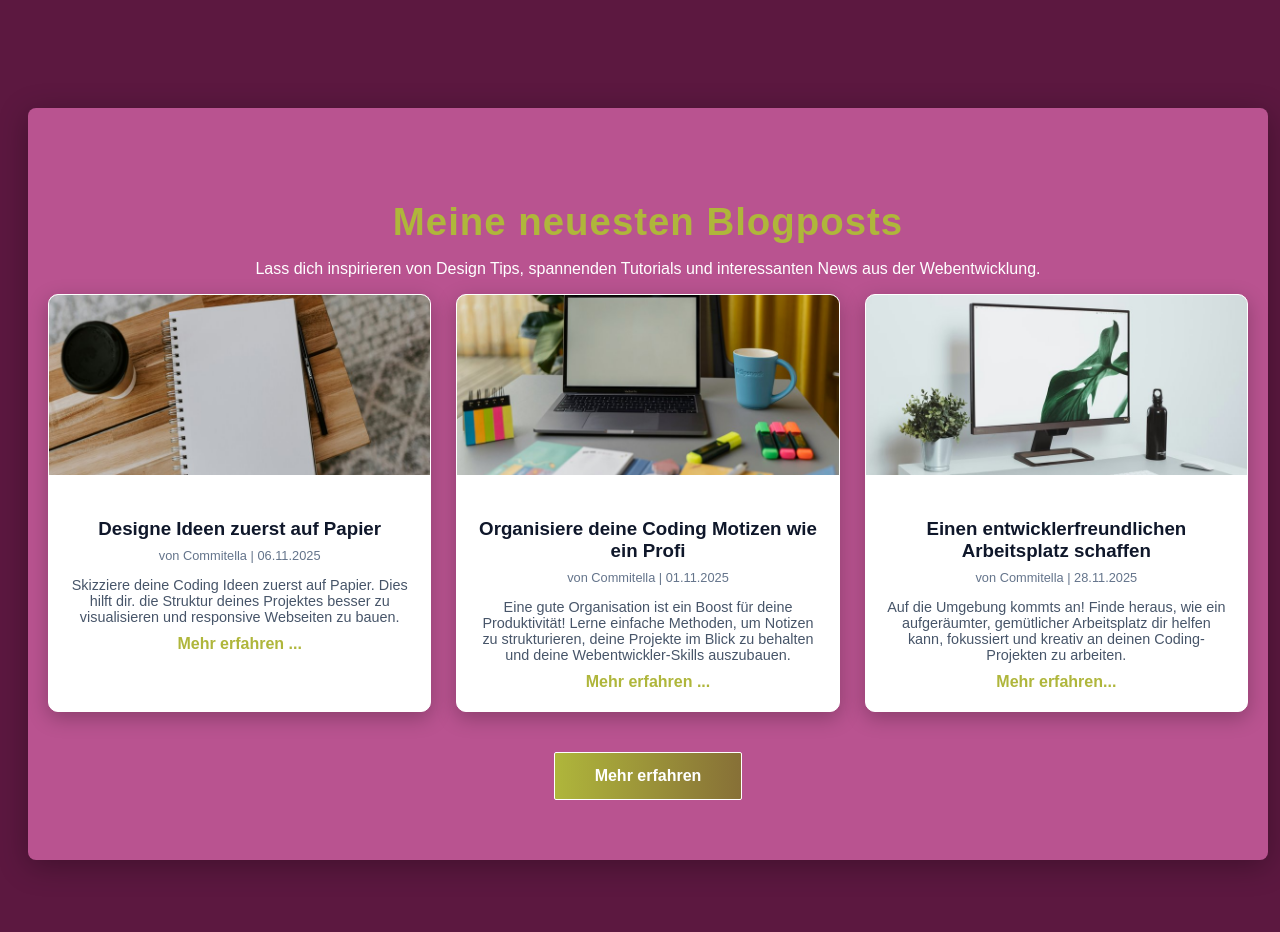
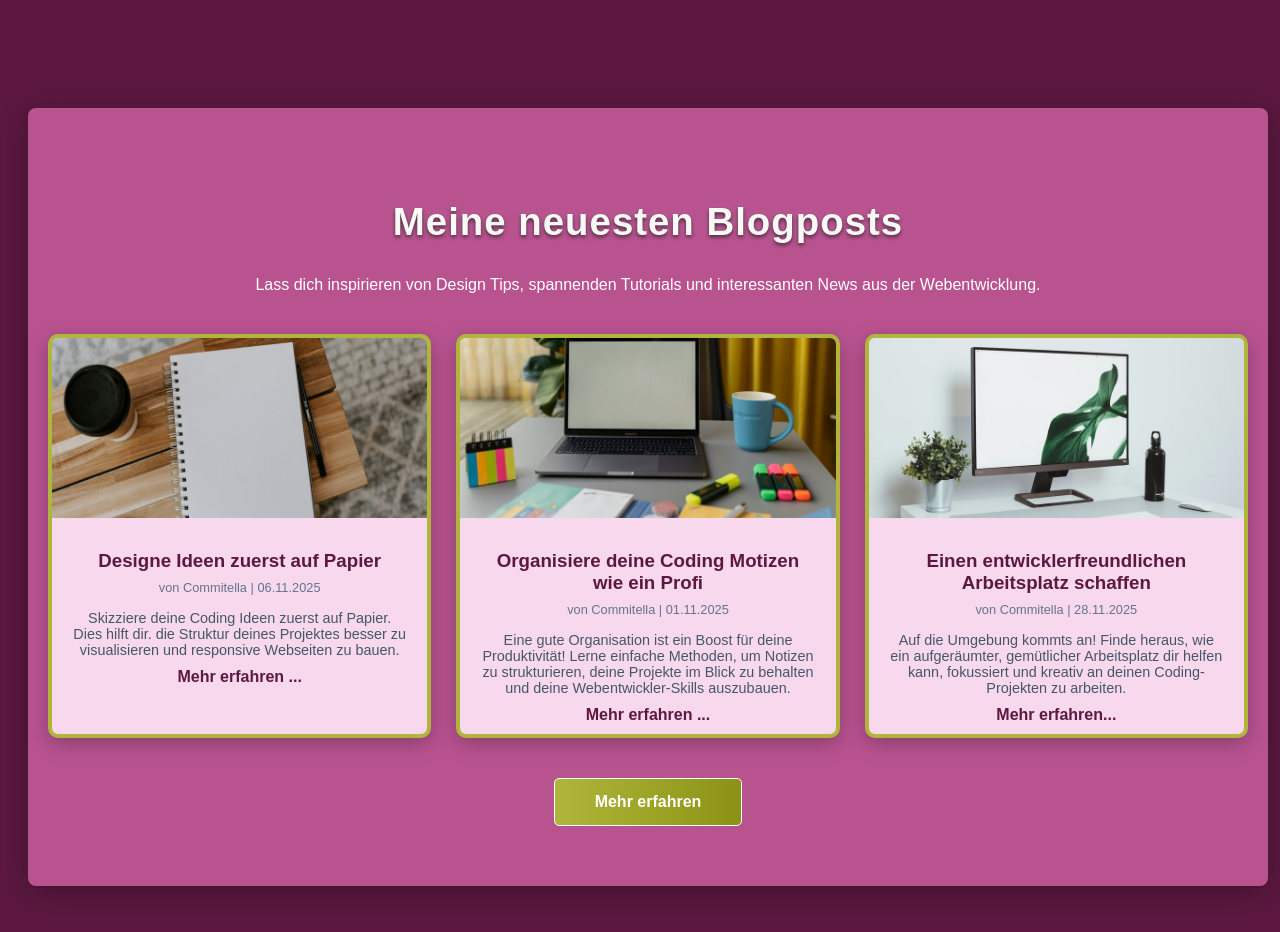
Before and after one commit to Commitella/css-snippets, a plain HTML site: page index.html in a window 1280 px wide. Drawn offline with Linux system fonts and the light colour scheme.

Commit message:
Update styles for various elements in style.css

```diff
--- a/style.css
+++ b/style.css
@@ -18,12 +18,16 @@ section {
 }
 section h1 {
     font-size: 2.4rem;
-    color: #afb63b;
-    margin-bottom: 10px;
+    color: #f8f8f4;
     letter-spacing: 1px;
+    font-weight: 600;
+
+    text-shadow: 0 2px 4px rgba(0,0,0,0.65),
+                 0 0 6px rgba(255,255,255,0.16);
+    transition: color 0.2s ease, text-shadow 0.25s ease;
 }
 section p {
-    color: #e6b9bc
+    color: #fff;
     margin-bottom: 40px;
     font-size: 1rem;
 }
@@ -46,17 +50,16 @@ section p {
     margin-bottom: 40px;
 }
 .blog-card {
-    background: #fff;
-    color: #e6b9bc;
+    background: #f8d8ec;
     border-radius: 10px;
-    border: 1px solid white;
+    border: 4px solid #afb63b;
     overflow: hidden;
     box-shadow: 0 6px 20px rgba(0, 0, 0, 0.25);
     transition: 0.3s ease;
 }
 .blog-card:hover {
     transform: translateY(-6px);
-    box-shadow: 0 10px 30px rgba(20, 184, 166, 0.4);
+    box-shadow: 0 10px 30px rgba(85, 4, 87, 0.4);
 }
 .blog-card img {
     width: 100%;
@@ -64,10 +67,10 @@ section p {
     object-fit: cover;
 }
 .blog-content {
-    padding: 20px;
+    padding: 10px 20px;
 }
 .blog-content h3 {
-    color: #0f172a;
+    color: #5c1840;/* #0f172a; */
     margin-bottom: 8px;
 }
 .blog-content .meta {
@@ -82,7 +85,7 @@ section p {
 }
 .blog-content a {
     text-decoration: none;
-    color: #afb63b;
+    color: #5c1840;
     font-weight: 600;
 }
 .blog-content a:hover {
@@ -91,19 +94,18 @@ section p {
 
 /* BUTTON BELOW CARDS */
 .learn-btn {
-    background: linear-gradient(90deg, #afb63b, #877037);
+    background: linear-gradient(90deg, #afb63b, #8c9215);
     color: white;
-    border: 1px solid white;
+    border: 1px solid #fff;
     padding: 14px 40px;
-    border-radius: 2px;
+    border-radius: 5px;
     font-size: 1rem;
     font-weight: 600;
     cursor: pointer;
-    transition: 0.3 ease;
+    transition: 0.5 ease;
 }
 .learn-btn:hover {
     transform: scale(1.05);
-    opacity: 0.9;
 }
 
 /* RESPONSIVE */
```
